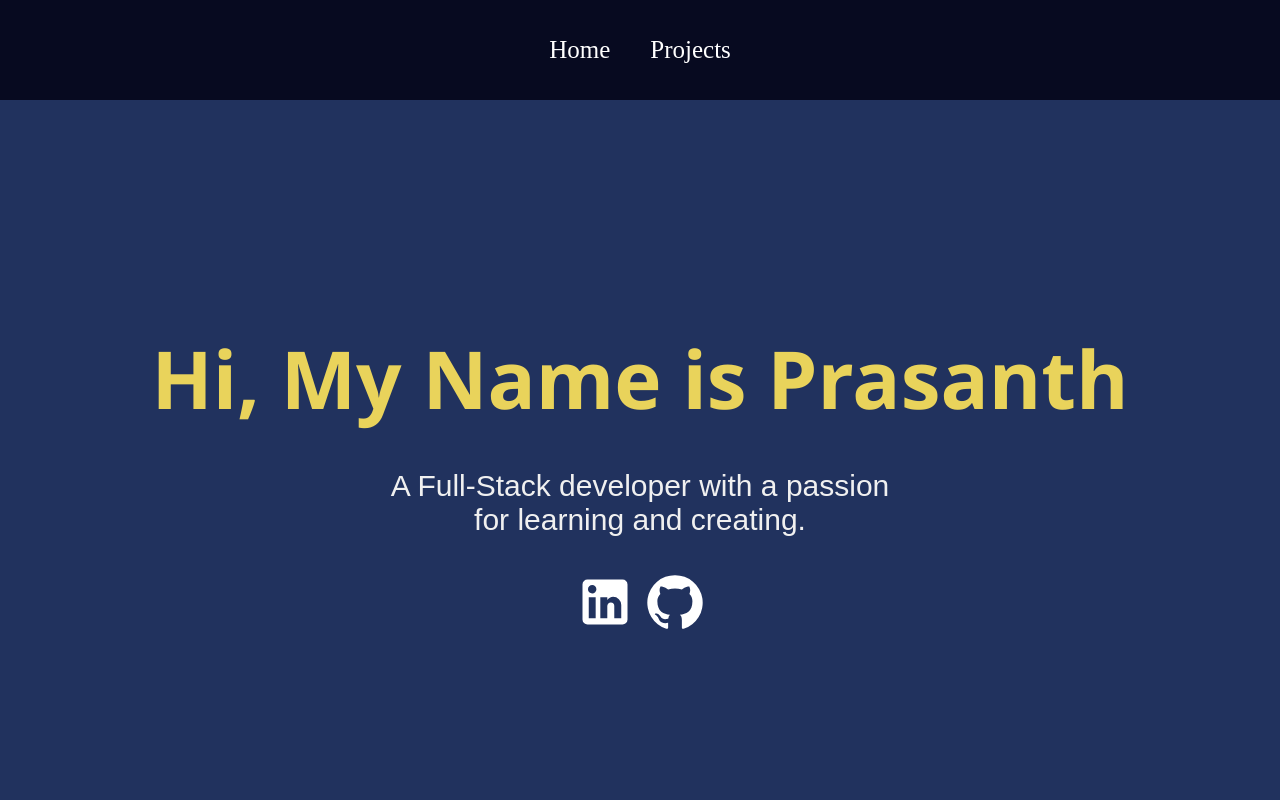
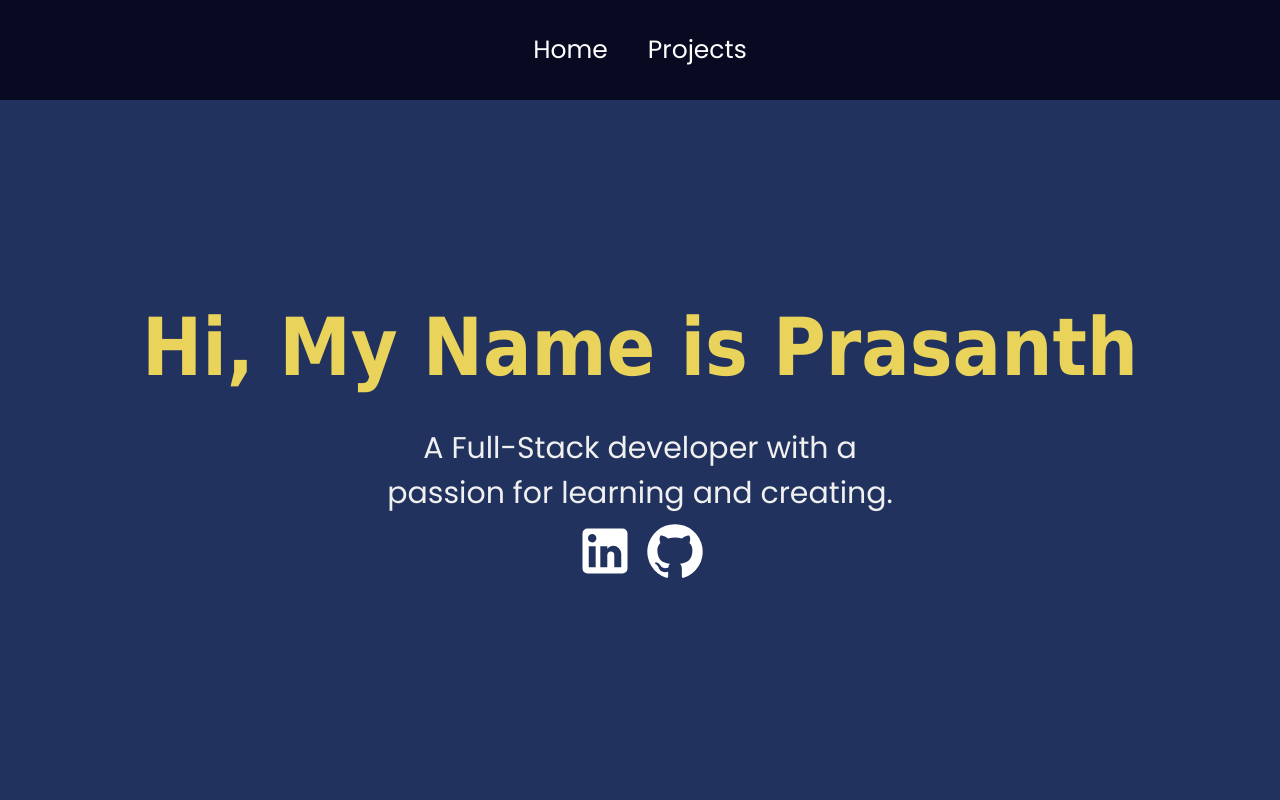
Before and after one commit to prasanthprabakaran/portfolio, a React (Create React App) app: page / in a window 1280 px wide. Shown: the top 800 px of the page. Built offline with nearby package versions, Linux system fonts and the light colour scheme.

Commit message:
font-family

```diff
--- a/public/index.html
+++ b/public/index.html
@@ -7,37 +7,19 @@
     <meta name="theme-color" content="#000000" />
     <meta
       name="description"
-      content="Web site created using create-react-app"
+      content="Portfolio of PrasanthPrabakaran"
     />
     <link rel="apple-touch-icon" href="%PUBLIC_URL%/logo192.png" />
-    <!--
-      manifest.json provides metadata used when your web app is installed on a
-      user's mobile device or desktop. See https://developers.google.com/web/fundamentals/web-app-manifest/
-    -->
+
     <link rel="manifest" href="%PUBLIC_URL%/manifest.json" />
-    <!--
-      Notice the use of %PUBLIC_URL% in the tags above.
-      It will be replaced with the URL of the `public` folder during the build.
-      Only files inside the `public` folder can be referenced from the HTML.
-
-      Unlike "/favicon.ico" or "favicon.ico", "%PUBLIC_URL%/favicon.ico" will
-      work correctly both with client-side routing and a non-root public URL.
-      Learn how to configure a non-root public URL by running `npm run build`.
-    -->
-    <title>React App</title>
+    <link
+      rel="stylesheet"
+      href="https://fonts.googleapis.com/icon?family=Material+Icons"
+    />
+    <title>Prasanth's Portfolio</title>
   </head>
   <body>
     <noscript>You need to enable JavaScript to run this app.</noscript>
     <div id="root"></div>
-    <!--
-      This HTML file is a template.
-      If you open it directly in the browser, you will see an empty page.
-
-      You can add webfonts, meta tags, or analytics to this file.
-      The build step will place the bundled scripts into the <body> tag.
-
-      To begin the development, run `npm start` or `yarn start`.
-      To create a production bundle, use `npm run build` or `yarn build`.
-    -->
   </body>
 </html>
--- /dev/null
+++ b/src/index.css
@@ -0,0 +1,7 @@
+@import url("https://fonts.googleapis.com/css2?family=Poppins:wght@300;400;500;600&display=swap");
+* {
+    padding: 0;
+    margin: 0;
+    box-sizing: border-box;
+    font-family: "Poppins",sans-serif;
+}
--- a/src/index.js
+++ b/src/index.js
@@ -1,6 +1,7 @@
 import React from 'react';
 import ReactDOM from 'react-dom/client';
 import App from './App';
+import './index.css'
 import reportWebVitals from './reportWebVitals';
 
 const root = ReactDOM.createRoot(document.getElementById('root'));
--- a/src/styles/Home.css
+++ b/src/styles/Home.css
@@ -15,10 +15,11 @@
     text-align: center;
     background-color: #21325e;
     color: #f0f0f0;
+    gap: 75px;
   }
 
   .about h2 {
-    font-family: "Segoe UI", Tahoma, Geneva, Verdana, sans-serif;
+    font-family: "Segoe UI !important", Tahoma, Geneva, Verdana, sans-serif;
     font-size: 80px;
     color: #e9d35b;
     height: 50px;
```
